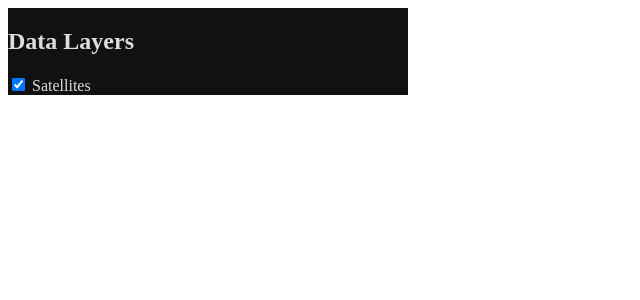
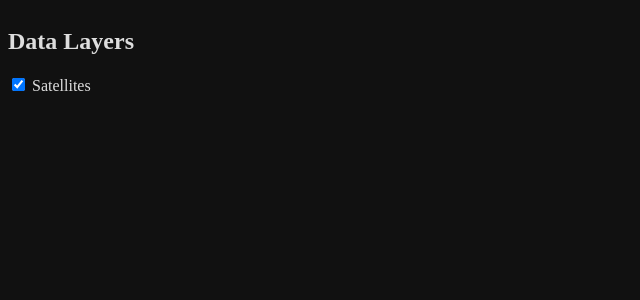
Before and after one commit to dastarruer/world-tracker, a SvelteKit app in the folder app/: page / in a window 1280 px wide. Shown: the top 300 px of the page, without its empty margins (0-640 px from the left). Built offline with nearby package versions, Linux system fonts and the light colour scheme.

Commit message:
Set background color of whole page

```diff
--- a/app/src/routes/+page.svelte
+++ b/app/src/routes/+page.svelte
@@ -2,6 +2,10 @@
 	import DataLayersSidebar from '$lib/components/DataLayersSidebar.svelte';
 </script>
 
-<div style="display:flex; align-items: center;">
-	<DataLayersSidebar></DataLayersSidebar>
-</div>
+<DataLayersSidebar></DataLayersSidebar>
+
+<style>
+  :root {
+    background-color: var(--bg);
+  }
+</style>
```
